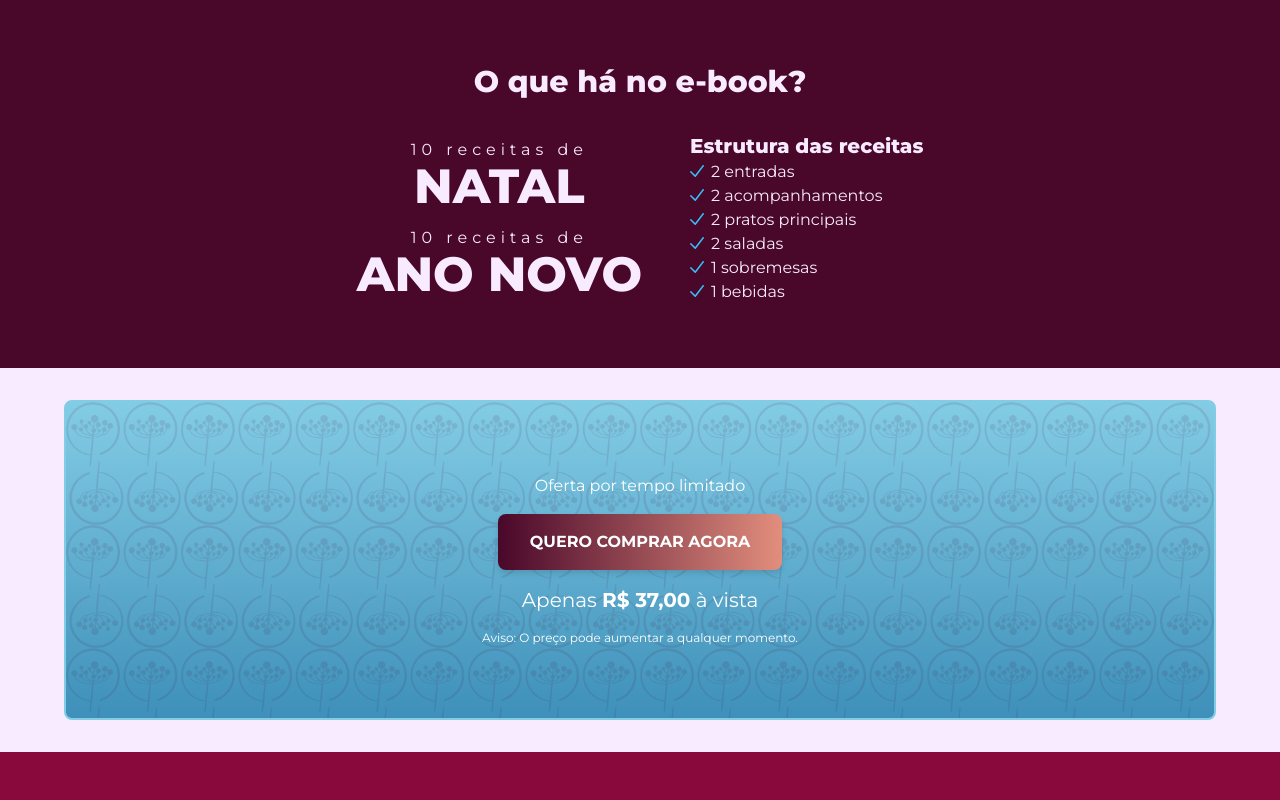
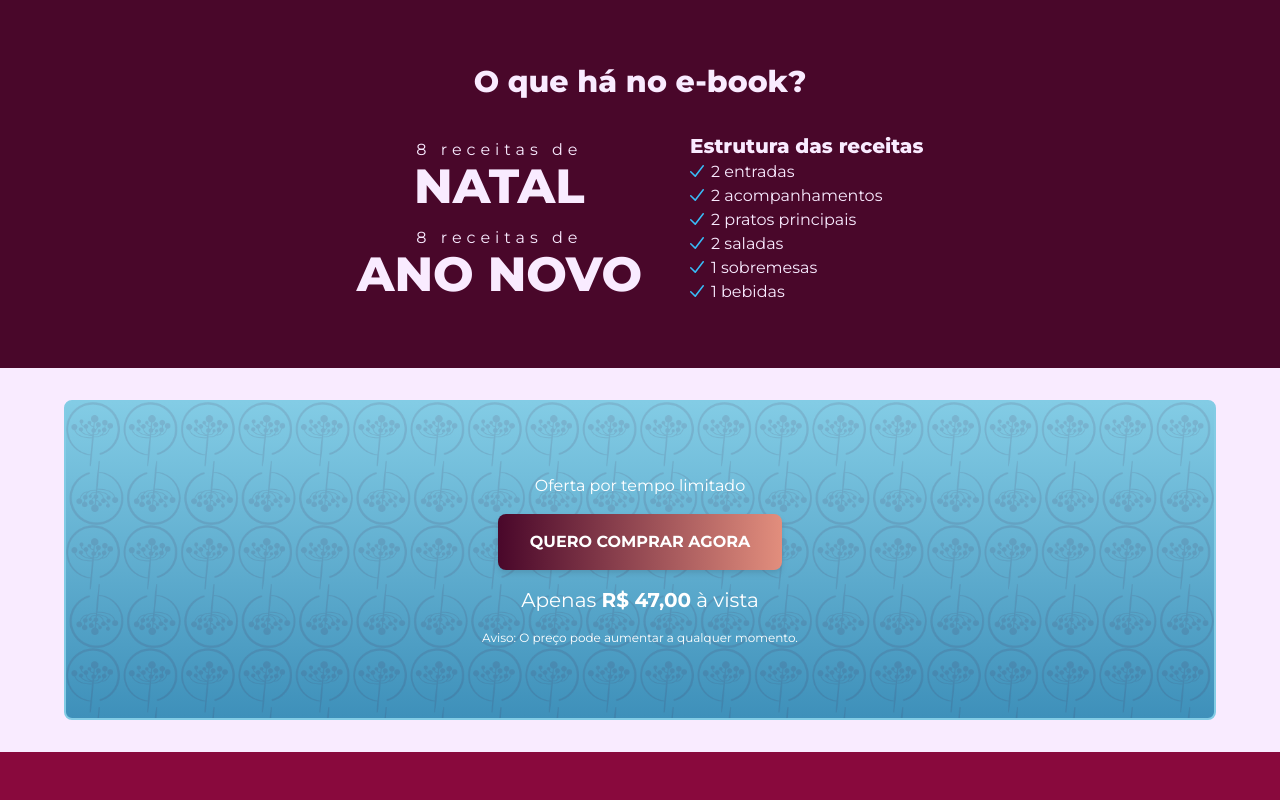
Before and after one commit to gmoreiraDEV/rebecalima-ebook, a Next.js app in the folder app/: page / in a window 1280 px wide. Shown: the part 1080-1880 px from the top of the page. Built offline with nearby package versions, Linux system fonts and the light colour scheme.

Commit message:
fix: adjustment in price and correct link

```diff
--- a/app/src/components/Content.tsx
+++ b/app/src/components/Content.tsx
@@ -11,7 +11,7 @@
             data-aos="fade-left"
             data-aos-delay="100"
           >
-            <span className="tracking-[5px]"> 10 receitas de </span>
+            <span className="tracking-[5px]"> 8 receitas de </span>
             <span className="text-5xl font-extrabold">NATAL</span>
           </p>
           <p
@@ -19,7 +19,7 @@
             data-aos="fade-left"
             data-aos-delay="200"
           >
-            <span className="tracking-[5px]"> 10 receitas de </span>
+            <span className="tracking-[5px]"> 8 receitas de </span>
             <span className="text-5xl font-extrabold">ANO NOVO</span>
           </p>
         </div>
--- a/app/src/constants/index.ts
+++ b/app/src/constants/index.ts
@@ -1,6 +1,6 @@
-export const EBOOK_LINK = "/";
+export const EBOOK_LINK = "https://sun.eduzz.com/mz3kn6ph";
 export const INSTAGRAM = "https://instagram.com/rebecalimanutri";
 export const PRECO = {
-  before: 47,
-  after: 37,
+  before: 56.76,
+  after: 47,
 };
--- a/app/src/utils/price.ts
+++ b/app/src/utils/price.ts
@@ -4,6 +4,6 @@
   const value = new Intl.NumberFormat("pt-BR", {
     style: "currency",
     currency: "BRL",
-  }).format(after ? PRECO.after : PRECO.before / 12);
+  }).format(after ? PRECO.after : PRECO.before / 11);
   return value;
 };
```
